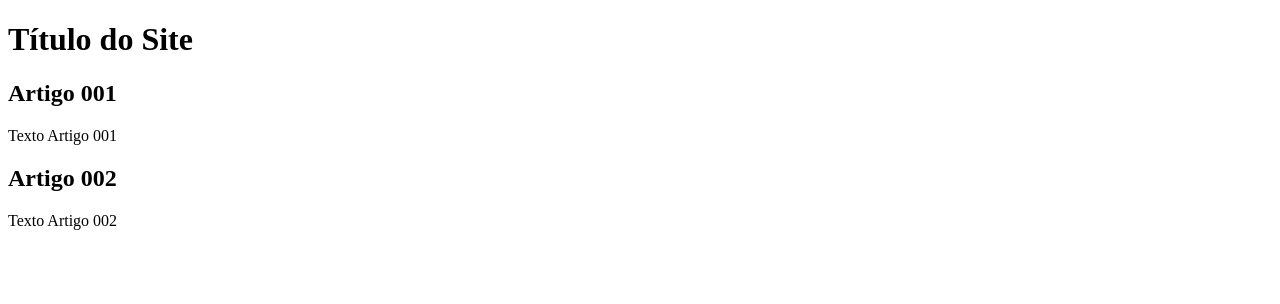
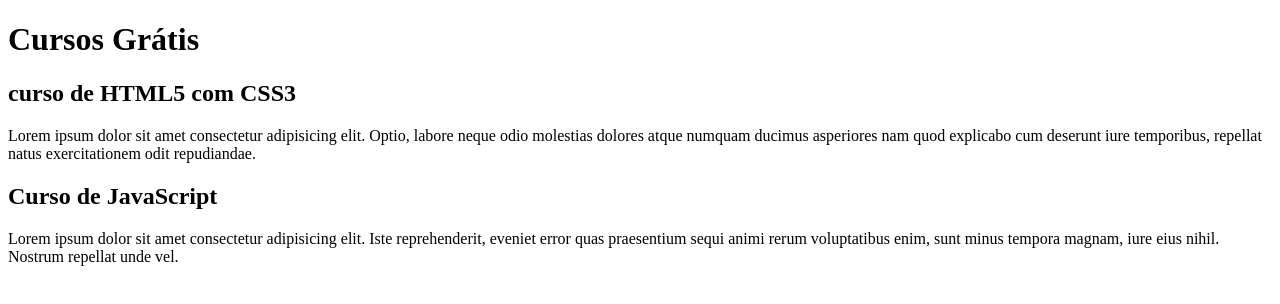
Before and after one commit to pedrohsc-dev/projeto_site, a plain HTML site: page index.html in a window 1280 px wide. Drawn offline with Linux system fonts and the light colour scheme.

Commit message:
comecei a escrever o conteúdo

```diff
--- a/index.html
+++ b/index.html
@@ -9,15 +9,15 @@
     <main>
         <header>
             <h1>
-                Título do Site
+                Cursos Grátis
             </h1>
             <article>
-                <h2>Artigo 001</h2>
-                <p>Texto Artigo 001</p>
+                <h2>curso de HTML5 com CSS3</h2>
+                <p>Lorem ipsum dolor sit amet consectetur adipisicing elit. Optio, labore neque odio molestias dolores atque numquam ducimus asperiores nam quod explicabo cum deserunt iure temporibus, repellat natus exercitationem odit repudiandae.</p>
             </article>
             <article>
-                <h2>Artigo 002</h2>
-                <p>Texto Artigo 002</p>
+                <h2>Curso de JavaScript</h2>
+                <p>Lorem ipsum dolor sit amet consectetur adipisicing elit. Iste reprehenderit, eveniet error quas praesentium sequi animi rerum voluptatibus enim, sunt minus tempora magnam, iure eius nihil. Nostrum repellat unde vel.</p>
             </article>
         </header>
     </main>
```
